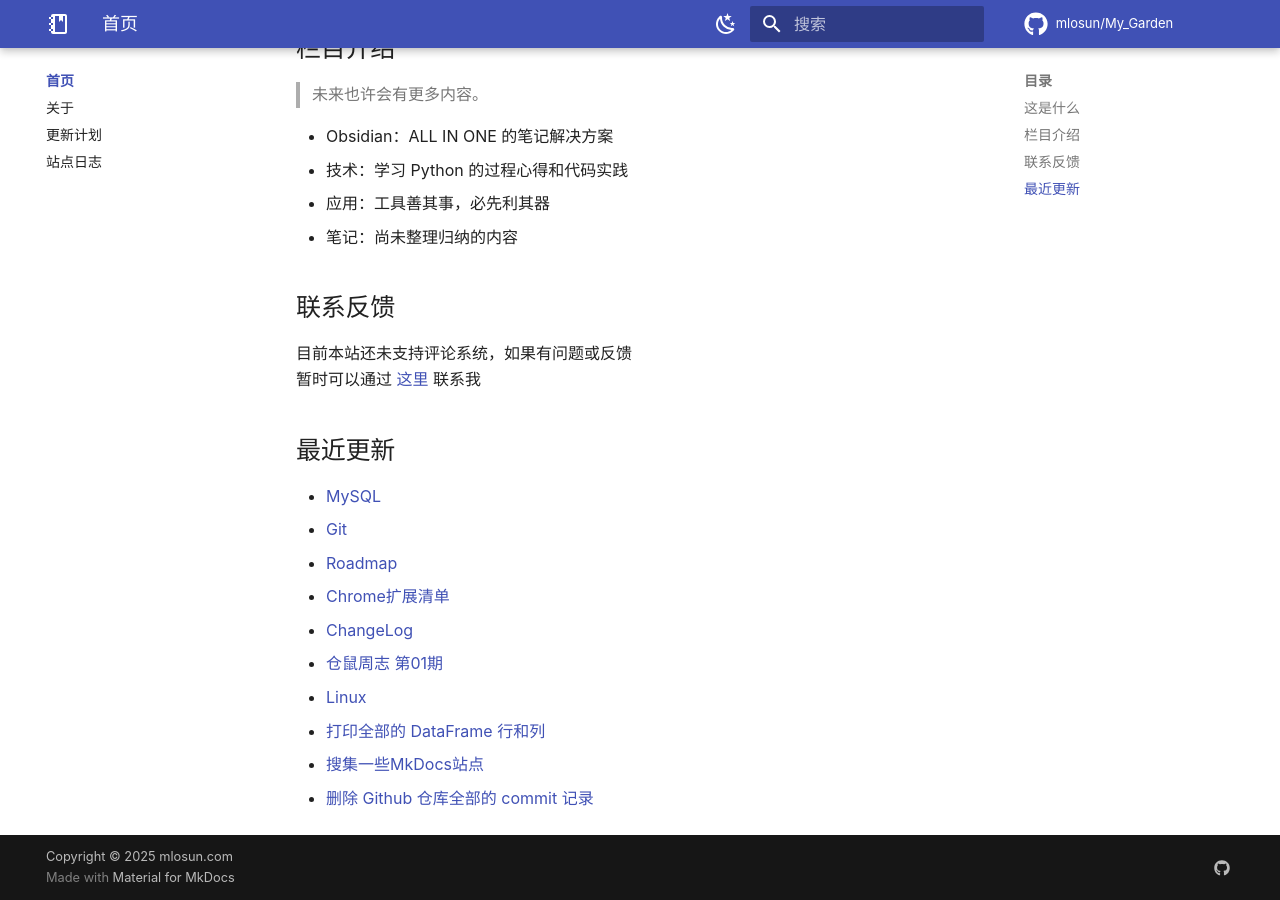
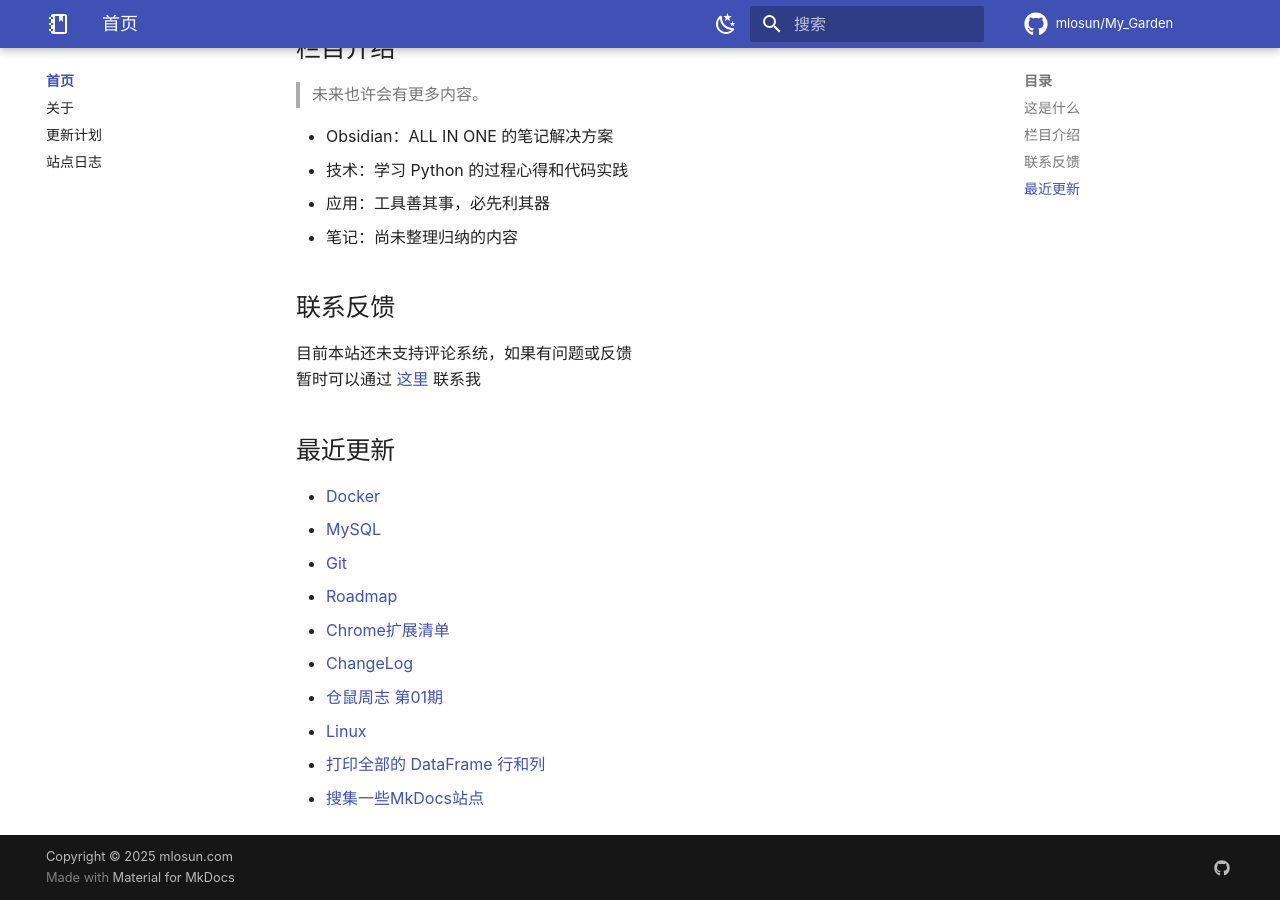
Before and after one commit to mlosun/My_Garden, an MkDocs documentation site: the page built from docs/index.md, in a window 1280 px wide and 900 px high, scrolled down 580 px. Built offline with MkDocs 1.6.1 and Material for MkDocs 9.7.7, drawn with Linux system fonts in a browser that asks for light colours; comment, search, counter and statistics services are not loaded.

Commit message:
PUSH NOTE : index.md

```diff
--- a/docs/index.md
+++ b/docs/index.md
@@ -33,6 +33,7 @@ title: 首页
 
 ## 最近更新
 
+- [Docker](./tech/Docker.md)
 - [MySQL](./tech/MySQL.md)
 - [Git](./tech/Git.md)
 - [Roadmap](./about/Roadmap.md)
@@ -42,4 +43,3 @@ title: 首页
 - [Linux](./tech/Linux.md)
 - [打印全部的 DataFrame 行和列](./notes/%E6%89%93%E5%8D%B0%E5%85%A8%E9%83%A8%E7%9A%84%20DataFrame%20%E8%A1%8C%E5%92%8C%E5%88%97.md)
 - [搜集一些MkDocs站点](./notes/%E6%90%9C%E9%9B%86%E4%B8%80%E4%BA%9BMkDocs%E7%AB%99%E7%82%B9.md)
-- [删除 Github 仓库全部的 commit 记录](./notes/%E5%88%A0%E9%99%A4%20Github%20%E4%BB%93%E5%BA%93%E5%85%A8%E9%83%A8%E7%9A%84%20commit%20%E8%AE%B0%E5%BD%95.md)
```
